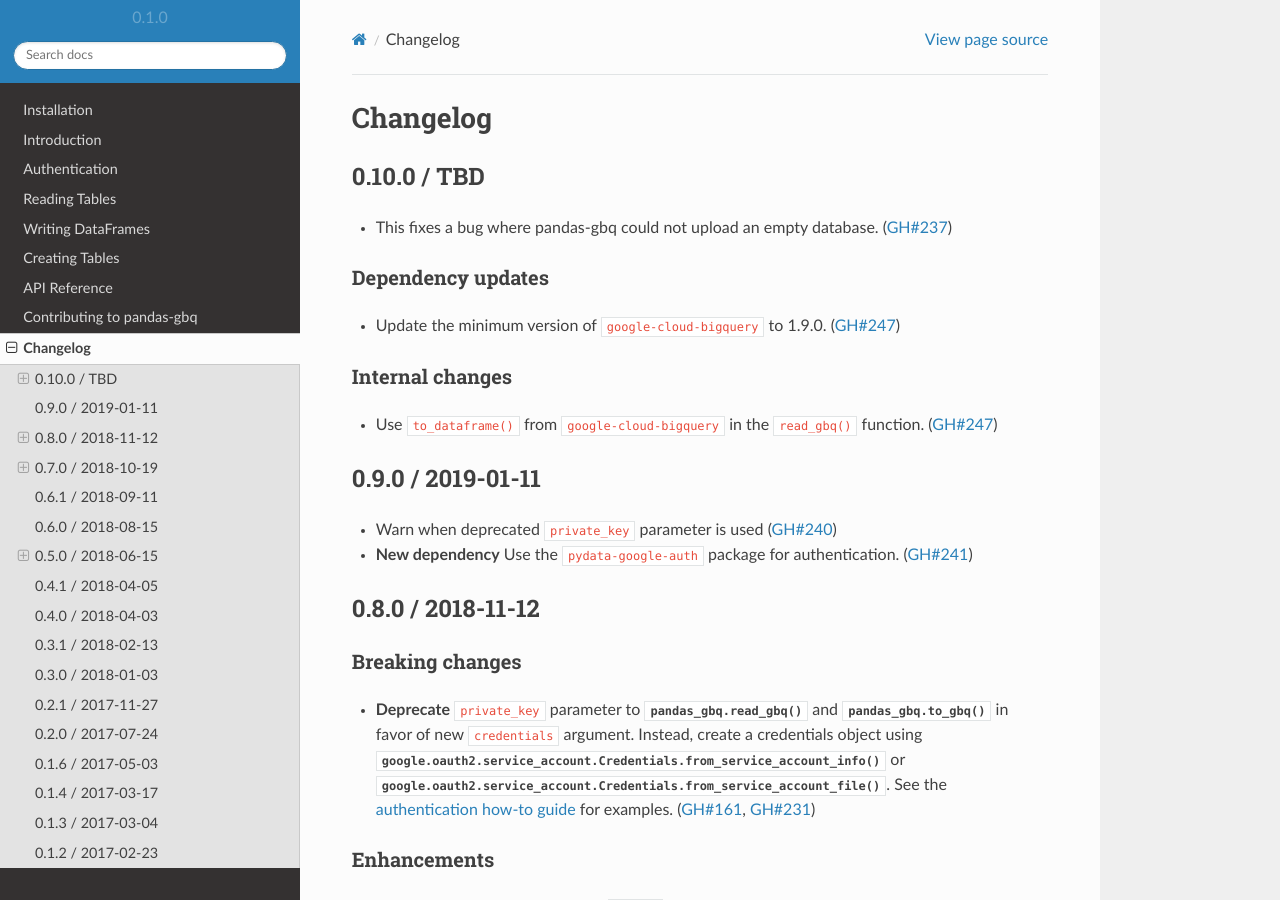
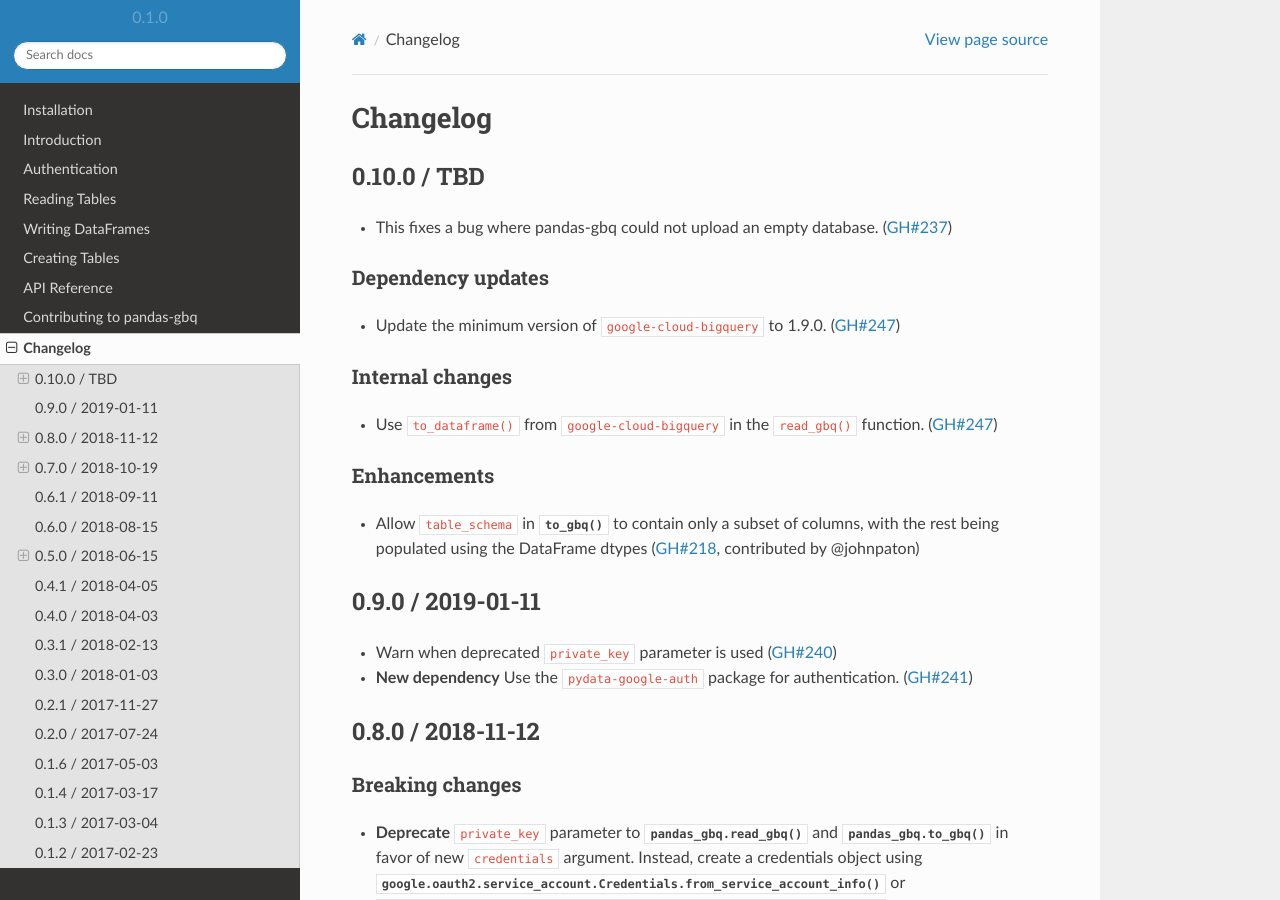
Before and after one commit to googleapis/python-bigquery-pandas, a Sphinx documentation site: the page built from docs/source/changelog.rst, in a window 1280 px wide and 900 px high. Built offline with Sphinx 7.4.7 and the Read the Docs theme 2.0.0, drawn with Linux system fonts in a browser that asks for light colours.

Commit message:
DOC: what's new

```diff
--- a/docs/source/changelog.rst
+++ b/docs/source/changelog.rst
@@ -20,6 +20,11 @@
 - Use ``to_dataframe()`` from ``google-cloud-bigquery`` in the ``read_gbq()``
   function. (:issue:`247`)
 
+Enhancements
+~~~~~~~~~~~~
+- Allow ``table_schema`` in :func:`to_gbq` to contain only a subset of columns,
+  with the rest being populated using the DataFrame dtypes (:issue:`218`,
+  contributed by @johnpaton)
 
 .. _changelog-0.9.0:
 
```
